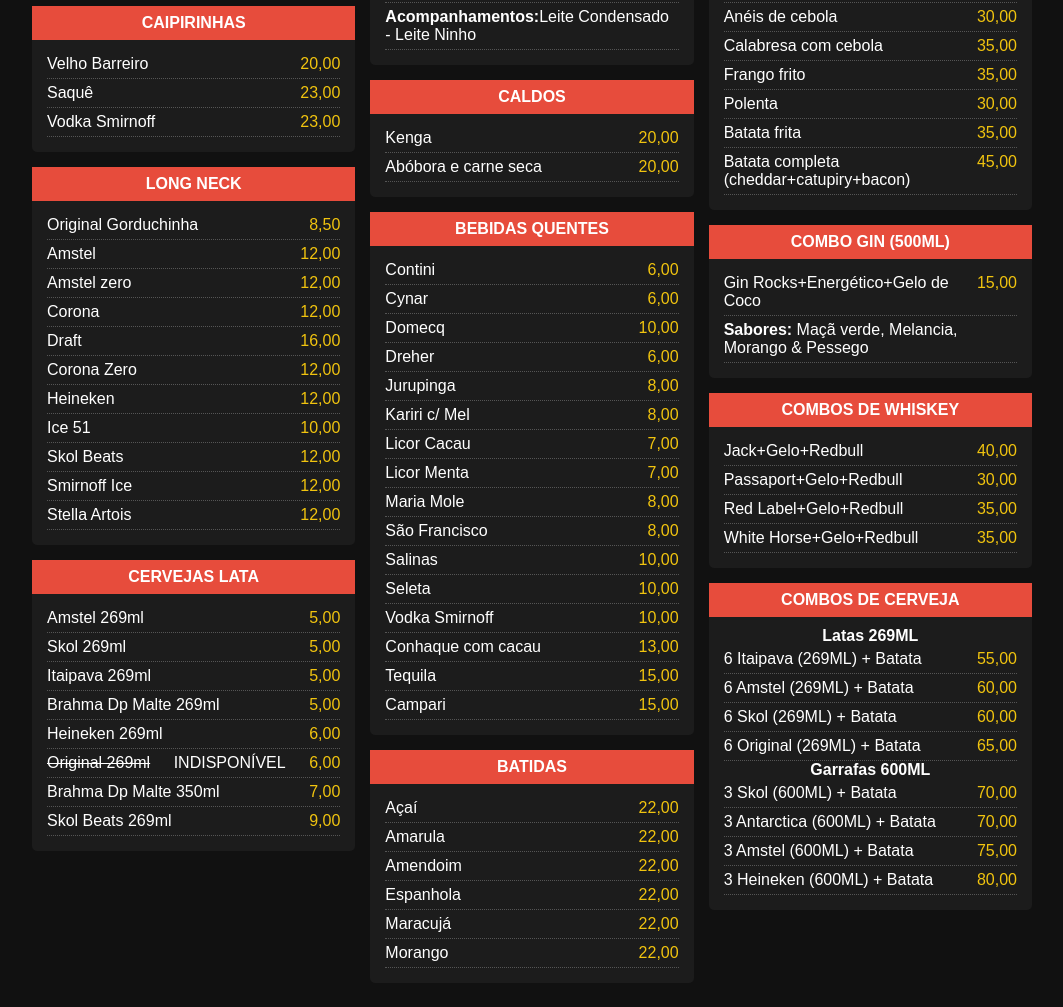
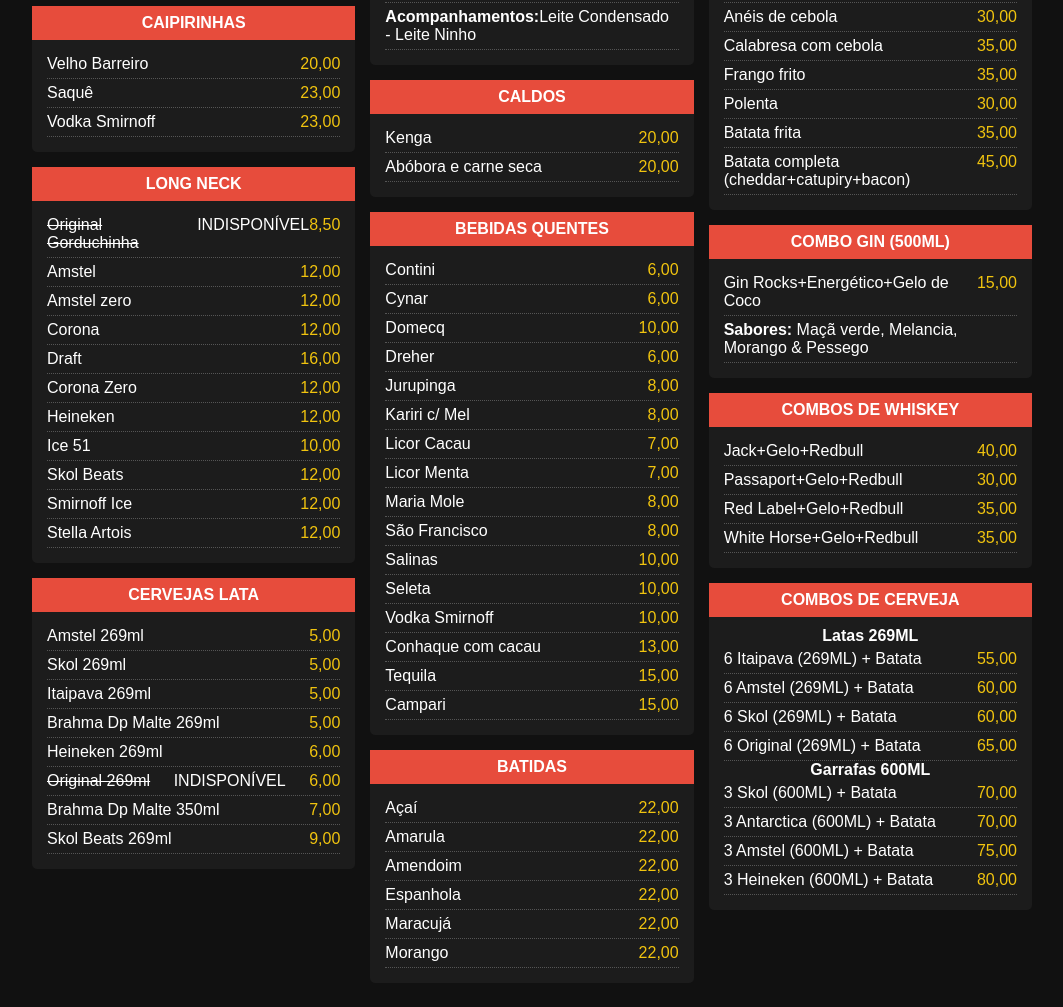
Before and after one commit to Hazgin/CardapioFender, a plain HTML site: page index.html in a window 1280 px wide. Shown: the part 967-1974 px from the top of the page, without its empty margins (108-1171 px from the left). Drawn offline with Linux system fonts and the light colour scheme.

Commit message:
Atualizar o index.html
gorduchinha indisponível

```diff
--- a/index.html
+++ b/index.html
@@ -58,7 +58,7 @@
             <div class="menu-section">
             <h2>Long Neck</h2>
             <ul>
-                <li>Original Gorduchinha <span>8,50</span></li>
+                <li><s>Original Gorduchinha</s> INDISPONÍVEL <span>8,50</span></li>
                 <li>Amstel <span>12,00</span></li>
                 <li>Amstel zero <span>12,00</span></li>
                 <li>Corona <span>12,00</span></li>
```
